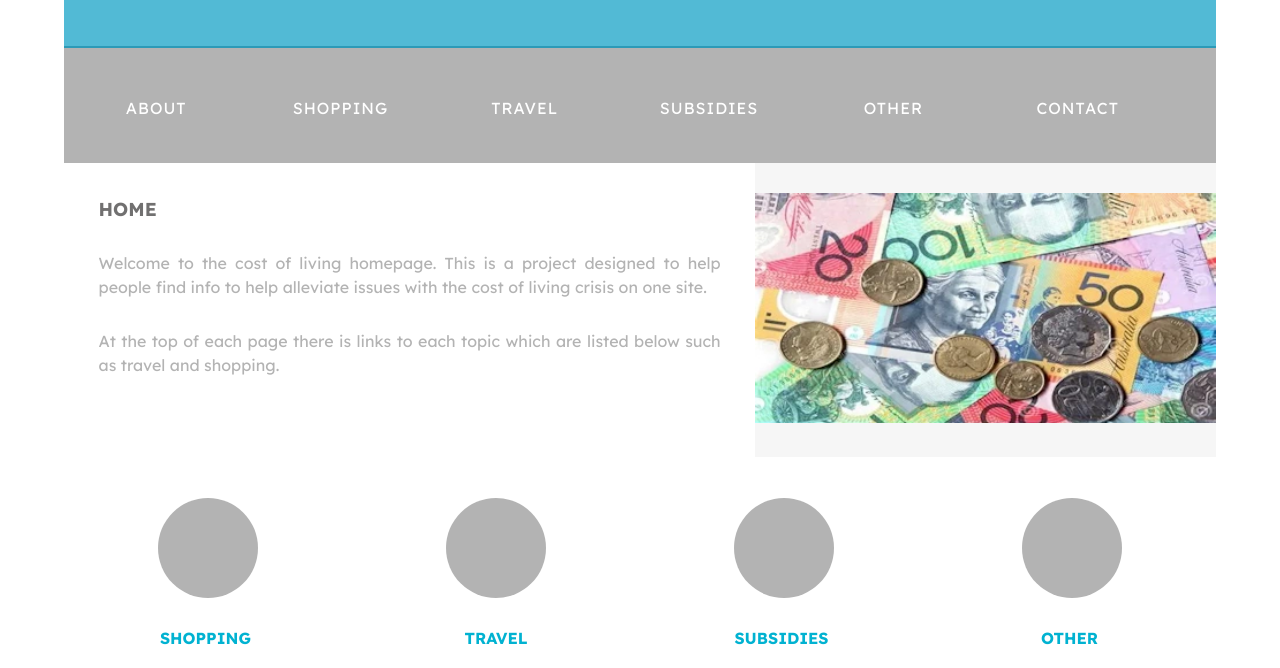
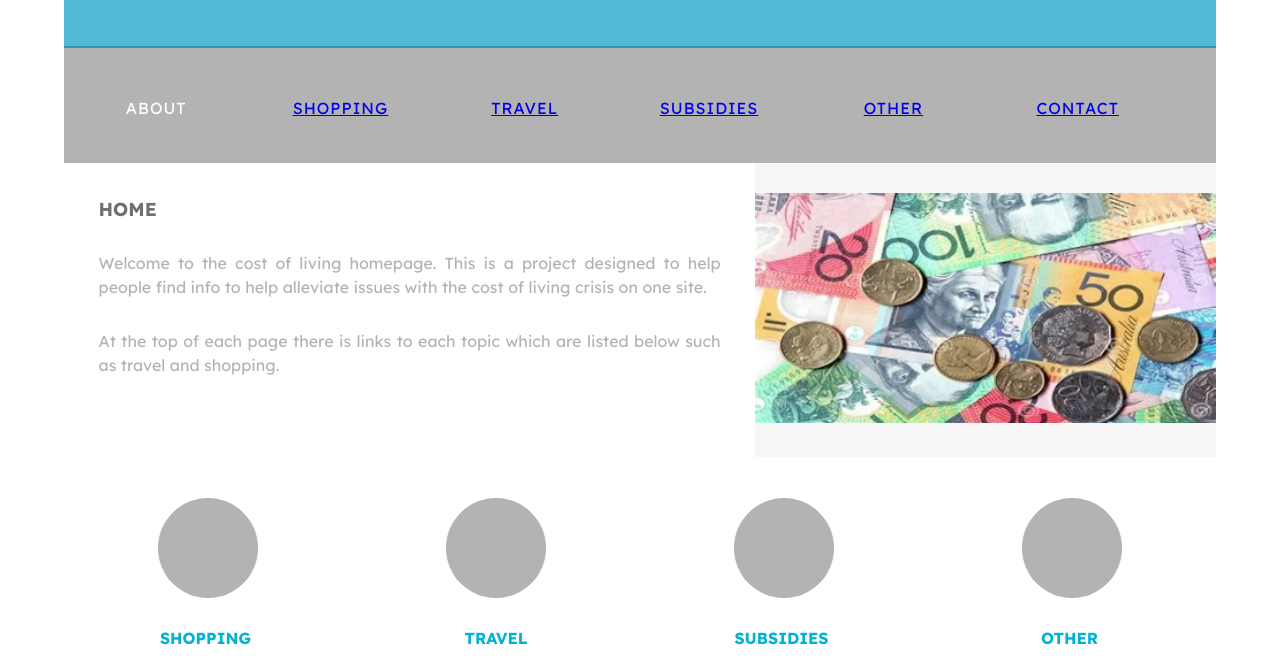
Before and after one commit to rwilsondev/costofliving-site, a plain HTML site: page index.html in a window 1280 px wide. Shown: the part 93-761 px from the top of the page. Drawn offline with Linux system fonts and the light colour scheme.

Commit message:
removed unneeded code and made menu work

```diff
--- a/index.html
+++ b/index.html
@@ -6,12 +6,6 @@
 	<meta name="viewport" content="width=device-width, initial-scale=1">
 	<title>Cost of living homepage</title>
 	<link href="css/multiColumnTemplate.css" rel="stylesheet" type="text/css">
-	<!-- HTML5 shim and Respond.js for IE8 support of HTML5 elements and media queries -->
-	<!-- WARNING: Respond.js doesn't work if you view the page via file:// -->
-	<!--[if lt IE 9]>
-      <script src="https://oss.maxcdn.com/html5shiv/3.7.2/html5shiv.min.js"></script>
-      <script src="https://oss.maxcdn.com/respond/1.4.2/respond.min.js"></script>
-    <![endif]-->
 	<link rel="preconnect" href="https://fonts.googleapis.com">
 	<link rel="preconnect" href="https://fonts.gstatic.com" crossorigin>
 	<link href="https://fonts.googleapis.com/css2?family=Lexend:wght@100..900&display=swap" rel="stylesheet">
@@ -26,11 +20,11 @@
     <nav class="secondary_header" id="menu">
       <ul>
         <li>ABOUT</li>
-        <li>SHOPPING</li>
-        <li>TRAVEL</li>
-        <li>SUBSIDIES</li>
-        <li>OTHER</li>
-        <li>CONTACT</li>
+        <li><a href="shopping.html">SHOPPING</a></li>
+        <li><a href="travel.html">TRAVEL</a></li>
+        <li><a href="subsidies.html">SUBSIDIES</a></li>
+        <li><a href="other.html">OTHER</a></li>
+        <li><a href="contact.html">CONTACT</a></li>
       </ul>
     </nav>
   </header>
@@ -38,7 +32,7 @@
     <h2 class="noDisplay">Main Content</h2>
     <article class="left_article">
       <h3>Home&nbsp;</h3>
-<p>Welcome to the cost of living homepage. This is a project designed to help people find info to help alleviate issues with the cost of living crisis on one site.</p>
+      <p>Welcome to the cost of living homepage. This is a project designed to help people find info to help alleviate issues with the cost of living crisis on one site.</p>
       <p>At the top of each page there is links to each topic which are listed below such as travel and shopping.</p>
     </article>
     <aside class="right_article"><img src="images/moneyPhoto.webp" alt="photo of australian currency" width="400" height="200" class="placeholder"/> </aside>
```
